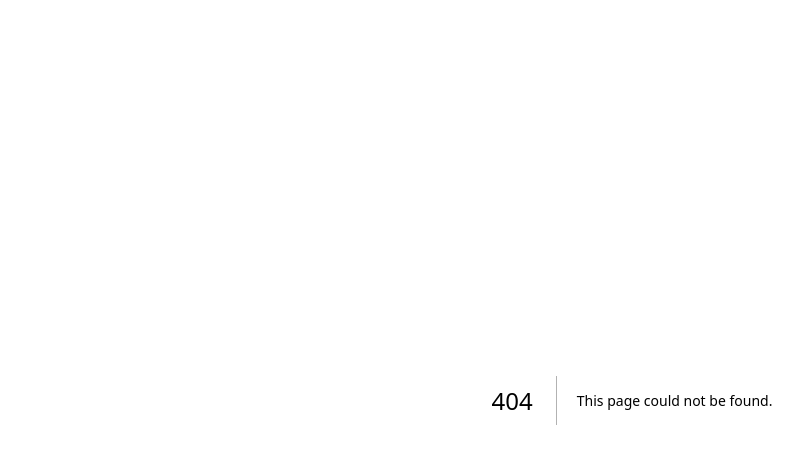
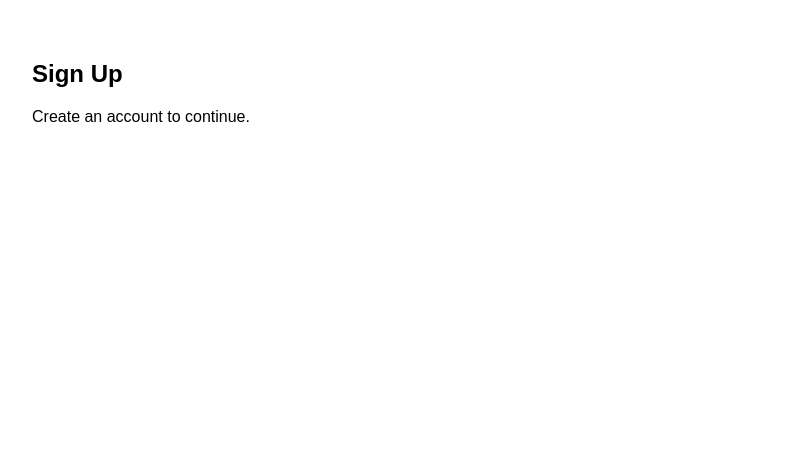
Before and after one commit to Rabbi111-cloud/Mental-Support-App, a Next.js app: page /signup in a window 1280 px wide. Before the commit this address had no page. Shown: the top 464 px of the page, without its empty margins (8-811 px from the left). Built offline with nearby package versions, Linux system fonts and the light colour scheme.

Commit message:
Create page.js

```diff
--- /dev/null
+++ b/app/signup/page.js
@@ -0,0 +1,8 @@
+export default function Signup() {
+  return (
+    <main style={{ padding: 40 }}>
+      <h2>Sign Up</h2>
+      <p>Create an account to continue.</p>
+    </main>
+  )
+}
```
